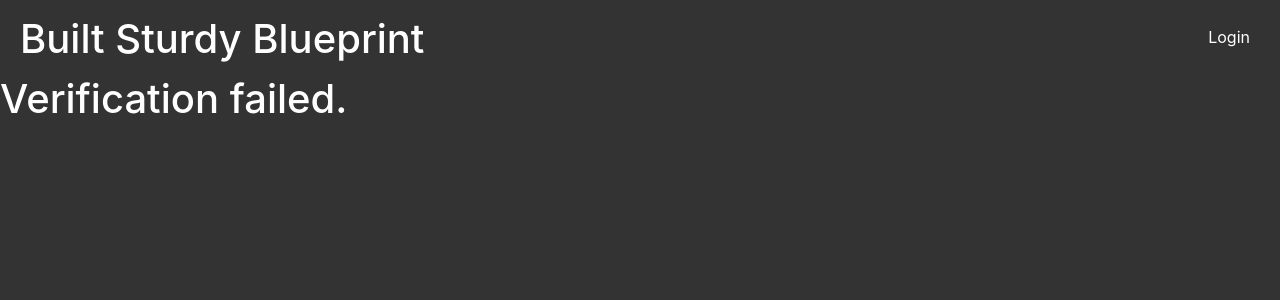
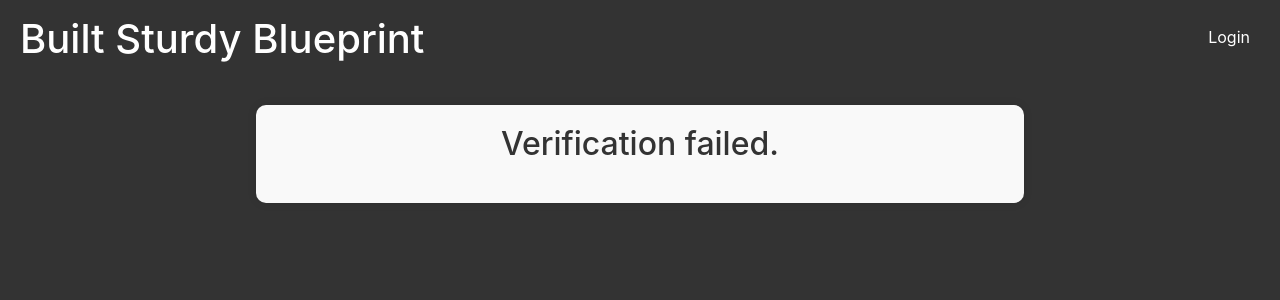
Before and after one commit to dhclarke99/builtsturdy-client-app, a React (Create React App) app in the folder client/: page /verify-email/1 in a window 1280 px wide. Shown: the top 300 px of the page. Built offline with nearby package versions, Linux system fonts and the light colour scheme; no server answers.

Commit message:
verification stlyes

```diff
--- a/client/src/pages/Login.js
+++ b/client/src/pages/Login.js
@@ -47,7 +47,7 @@ const Login = (props) => {
       </div>
 
       <div className='login-form-container'>
-        <h2>Big User Login</h2>
+        <h2>User Login</h2>
         <div>
           {data ? (
             <p>
--- a/client/src/pages/UserCalendar.js
+++ b/client/src/pages/UserCalendar.js
@@ -214,7 +214,7 @@ console.log(userData.user)
 return (
   <div className='calendar-page'>
   <div className="calendar-container">
-    <h1 id="user-name">{userData.user.firstname}'s Calendar</h1>
+    <h1 id="user-name">{userData?.user?.firstname}'s Calendar</h1>
     <h2>Program Progress</h2>
     <ProgressBar now={completedPercentage} label={`${completedPercentage}%`} />
       <div id="calendar-box" ref={calendarRef}>
--- a/client/src/pages/Verification.js
+++ b/client/src/pages/Verification.js
@@ -57,28 +57,40 @@ const Verification = () => {
   const passwordsMatch = newPassword === confirmNewPassword && newPassword !== '';
 
   return (
-    <div>
-      <h1>{status}</h1>
+    <div className='edit-form-container'>
+      <h1 className="form-title">{status}</h1>
       {status === 'Email verified successfully!' && userId && (
         <div>
+          <label className="form-label"> Old Password
           <input
+          className="form-input"
             type="password"
             placeholder="Old Password"
             value={oldPassword}
             onChange={(e) => setOldPassword(e.target.value)}
           />
+
+          </label>
+          <label className="form-label"> New Password
           <input
+          className="form-input"
             type="password"
             placeholder="New Password"
             value={newPassword}
             onChange={(e) => setNewPassword(e.target.value)}
           />
-          <input
+          </label>
+
+          <label className="form-label">Confirm New Password
+            <input
+          className="form-input"
             type="password"
             placeholder="Confirm New Password"
             value={confirmNewPassword}
             onChange={(e) => setConfirmNewPassword(e.target.value)}
           />
+          </label>
+
           <button onClick={handlePasswordChange} disabled={!passwordsMatch}>
             Change Password
           </button>
```
